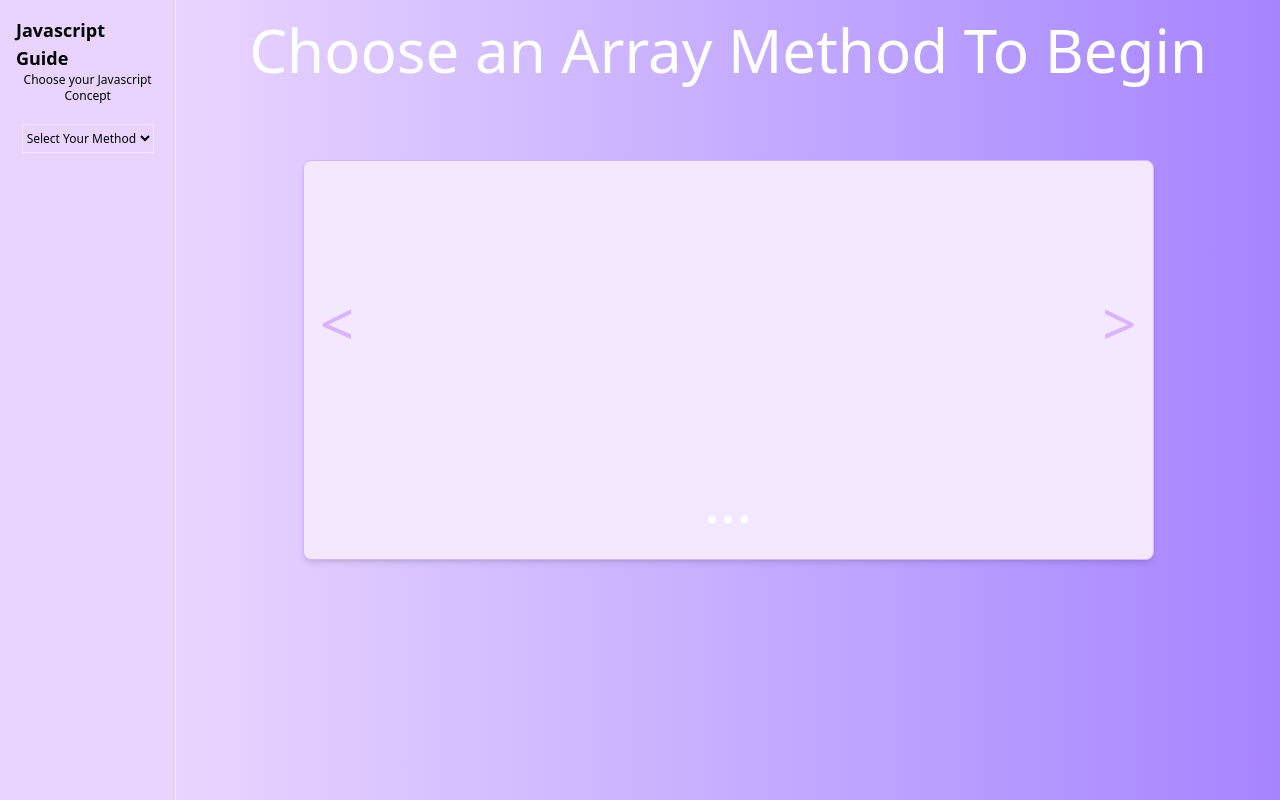
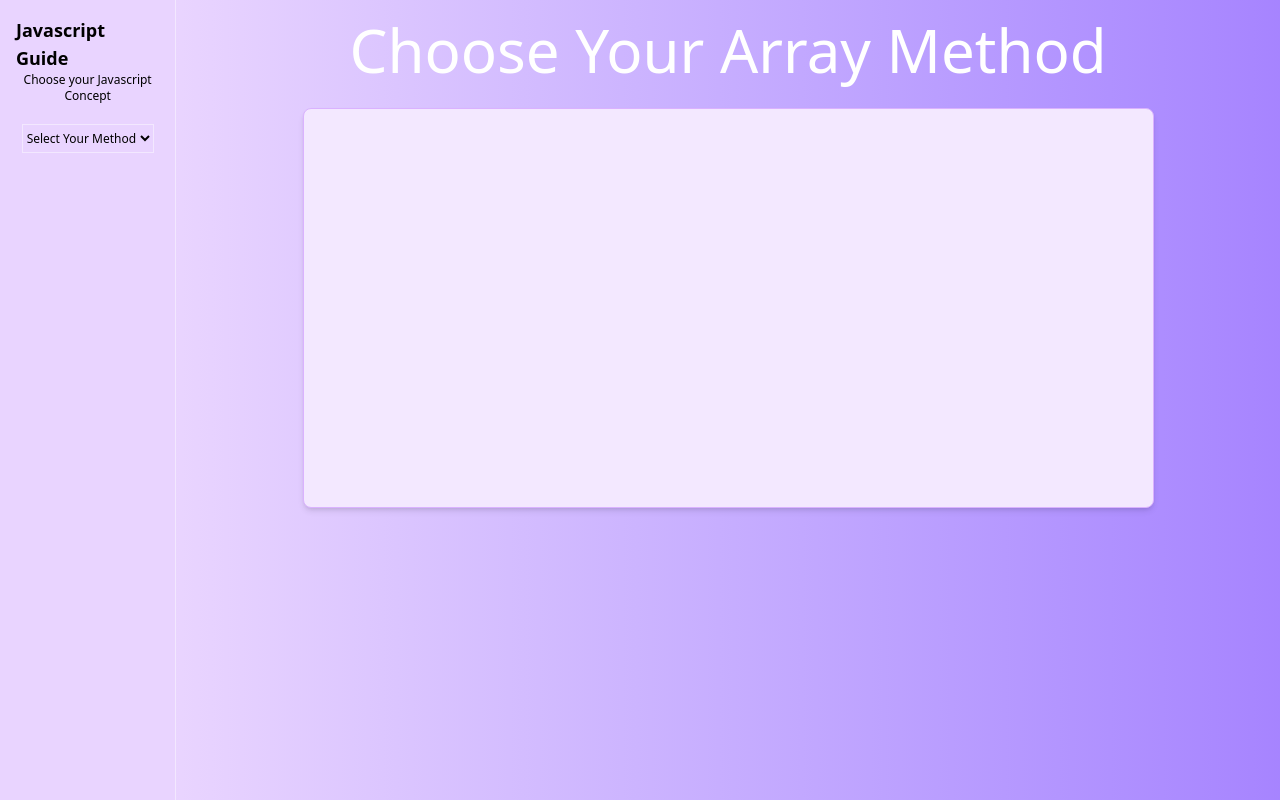
Before and after one commit to Slimboyfat-1979/javascript-tutorial, a Vue app: page / in a window 1280 px wide. Built offline with nearby package versions, Linux system fonts and the light colour scheme.

Commit message:
Rendering two different slots

```diff
--- a/src/App.vue
+++ b/src/App.vue
@@ -23,24 +23,28 @@ const selectedMethod = computed(() => store.arrayMethod)
       class="text-center w-full p-5 text-6xl bg-linear-to-r from-purple-200 to-violet-400 text-white"
     >
       <div v-if="!selectedMethod">
-        <h2>Choose an Array Method To Begin</h2>
-        <div class="h-11 mt-2"></div>
-        <CardComponent></CardComponent>
+        <h1>Choose Your Array Method</h1>
+        <CardComponent #empty></CardComponent>
       </div>
       <div v-else>
-        <h2>{{ selectedMethod.name.slice(0, 1).toUpperCase() + selectedMethod.name.slice(1) }}</h2>
-        <p :key="selectedMethod.id" class="mt-2 text-2xl font-light italic">
-          Category: {{ selectedMethod.category }}
-        </p>
-
-        <CardComponent>
-          <InformationCard :methodInfo="selectedMethod"></InformationCard>
+        <h1>
+          Working With
+          {{ selectedMethod.name.slice(0, 1).toUpperCase() + selectedMethod.name.slice(1) }}
+        </h1>
+        <CardComponent #information>
+          <div class="flex justify-between align-middle h-[80%] text-purple-300">
+            <button class="cursor-pointer"><</button>
+            <button class="cursor-pointer">></button>
+          </div>
+          <div class="flex justify-center">
+            <div>.</div>
+            <div>.</div>
+            <div>.</div>
+          </div>
         </CardComponent>
       </div>
     </div>
   </div>
 </template>
 
-<style scoped>
-
-</style>
+<style scoped></style>
--- a/src/UI/CardComponent.vue
+++ b/src/UI/CardComponent.vue
@@ -2,15 +2,7 @@
   <div
     class="bg-purple-100 border border-purple-300 rounded-lg shadow-md p-4 hover:shadow-lg transition duration-200 w-[80%] mt-7 mx-auto h-[50vh]"
   >
-    <slot></slot>
-    <div class="flex justify-between align-middle h-[80%] text-purple-300">
-      <button class="cursor-pointer"><</button>
-      <button class="cursor-pointer">></button>
-    </div>
-    <div class="flex justify-center">
-      <div>.</div>
-      <div>.</div>
-      <div>.</div>
-    </div>
+    <slot name="empty"></slot>
+    <slot name="information"></slot>
   </div>
 </template>
```
